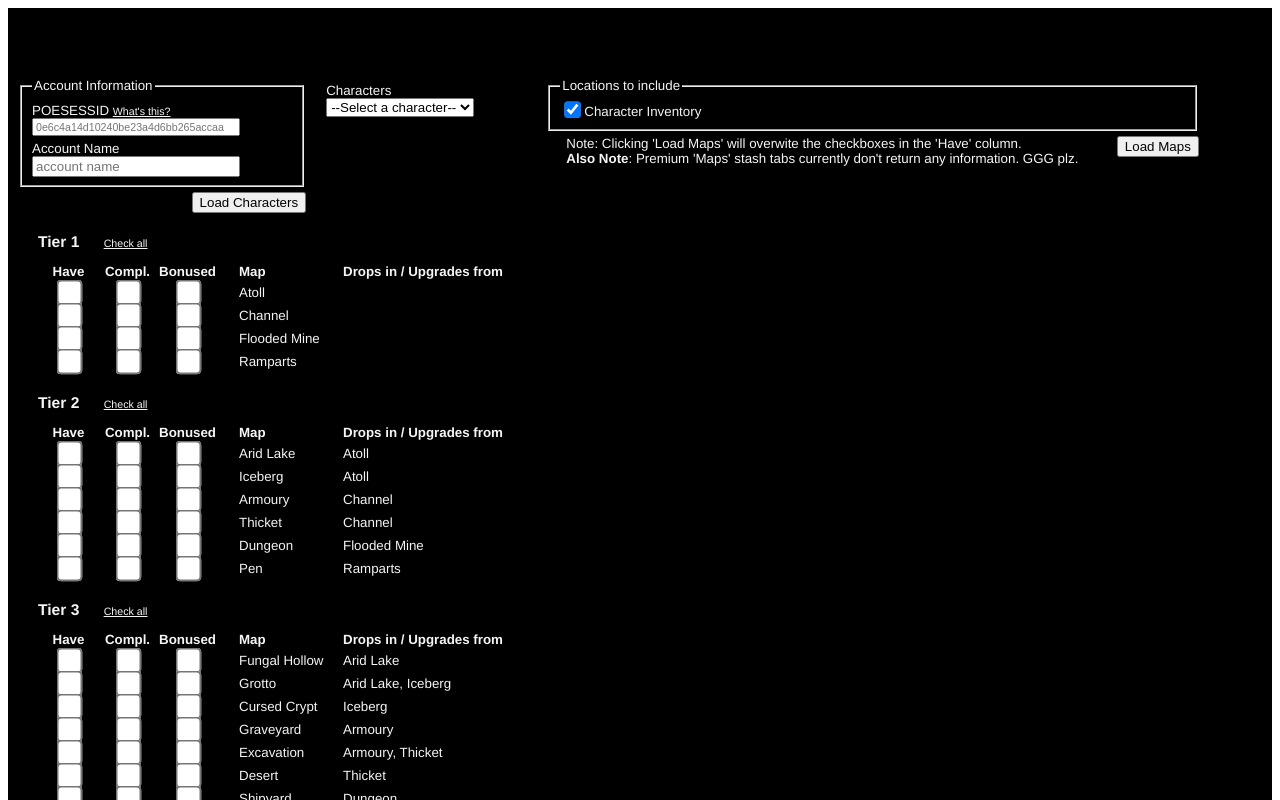
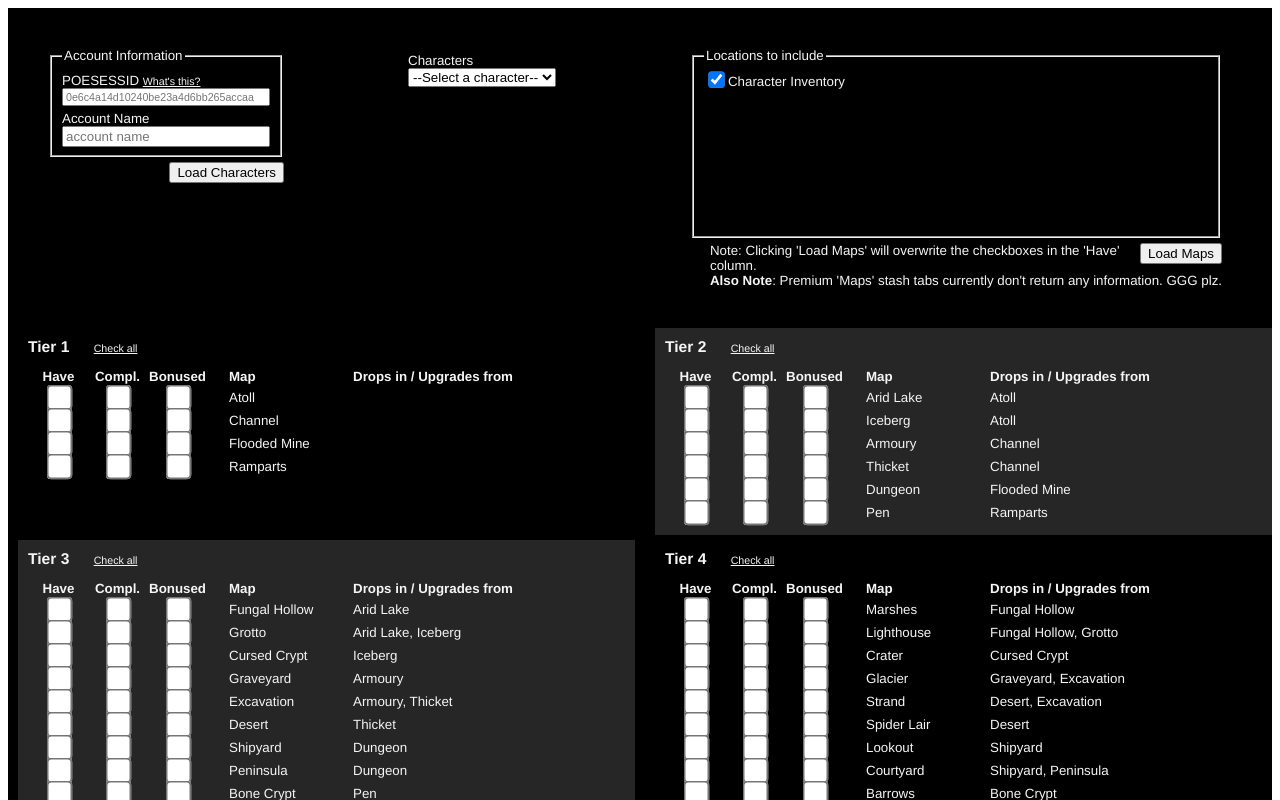
Before and after one commit to ExiledRadiator/atlas-ssf, a Vue app: page / in a window 1280 px wide. Shown: the top 800 px of the page. Built offline with nearby package versions, Linux system fonts and the light colour scheme.

Commit message:
update to use grid instead of flexbox

```diff
--- a/src/App.vue
+++ b/src/App.vue
@@ -51,7 +51,7 @@ export default {
   -webkit-font-smoothing: antialiased;
   -moz-osx-font-smoothing: grayscale;
   color: whitesmoke;
-  padding-top: 60px;
+  padding-top: 30px;
   background-color: black;
   font-size: 10pt;
 }
--- a/src/components/AtlasProgress.vue
+++ b/src/components/AtlasProgress.vue
@@ -1,7 +1,8 @@
 <template>
-  <div>
-    <div class="tier" v-for="tier in tiers">
-      <div><h3>Tier {{ tier.number }} </h3>
+  <div class="tiers">
+    <div class="tier" v-for="tier in tiers" :class="{'shaded': shadeBackground(tier.number)}">
+      <div>
+        <h3>Tier {{ tier.number }} </h3>
         <a @click="toggleClicked(tier.number)">
           <span v-if="allChecked[tier.number - 1]">Uncheck all</span>
           <span v-else>Check all</span>
@@ -112,8 +113,24 @@ export default {
 
     hasMap (mapName) {
      const map = this.maps.filter(m => m.name == mapName);
+     return (map[0] ? this.have[map[0].id] : false);
+    },
 
-     return (map[0] ? this.have[map[0].id] : false);
+    shadeBackground (id) {
+      const row = Math.ceil(id / 2);
+      let shade;
+
+      if ((row % 2 == 1) && (id % 2 == 0)) {
+        shade = true;
+      }
+      else if ((row % 2 == 0) && (id % 2 == 1)) {
+        shade = true;
+      }
+      else {
+        shade = false;
+      }
+
+      return shade;
     }
   },
   computed: {
@@ -191,8 +208,19 @@ h3 {
   padding-right: 20px;
 }
 
+.tiers {
+  display: grid;
+  grid-auto-flow: row;
+  grid-template-columns: 1fr 1fr;
+  gap: 5px 20px;
+  padding-top: 30px;
+  padding-left: 10px;
+}
+
 .tier {
-  padding: 10px 30px;
+  min-width: 485px;
+  max-width: 600px;
+  padding: 10px;
 }
 
 table {
@@ -212,11 +240,16 @@ td.checkbox, th.checkbox {
 }
 
 td.map, th.map {
-  width: 100px;
+  width: 120px;
+  min-width: min-content;
   padding-left: 20px;
 }
 
 input[type=checkbox] {
   transform: scale(2);
 }
+
+.shaded {
+  background: #262627;
+}
 </style>
--- a/src/components/CharacterSelection.vue
+++ b/src/components/CharacterSelection.vue
@@ -39,7 +39,7 @@
       </fieldset>
       <button type="button" @click="getItems" class="input">Load Maps</button>
       <div class="note">
-          Note: Clicking 'Load Maps' will overwite the checkboxes in the 'Have' column.<br />
+          Note: Clicking 'Load Maps' will overwrite the checkboxes in the 'Have' column.<br />
           <b>Also Note</b>: Premium 'Maps' stash tabs currently don't return any information.  GGG plz.
       </div>
     </div>
@@ -48,6 +48,7 @@
 
 <script>
 import axios from 'axios'
+import Api from '../APIService.js'
 
 export default {
   name: 'CharacterSelection',
@@ -61,13 +62,23 @@ export default {
       stashes: ['inv'],
       tabs: [],
       foundMaps: [],
-      promises: []
+      promises: [],
+      api: {}
     }
   },
   methods: {
     characterChanged () {
       localStorage.setItem('character', JSON.stringify(this.character));
-      this.getStashes();
+
+      this.api.getStashes(this.character.league)
+      .then(tabs => {
+        this.tabs = tabs;
+        localStorage.setItem('stashTabs', JSON.stringify(this.tabs));
+      })
+      .catch(error => {
+        // handle error
+        console.log(error.response);
+      });
     },
 
     addMaps (result) {
@@ -87,104 +98,41 @@ export default {
       }
     },
 
-    getInventory () {
-      const url = process.env.VUE_APP_API + '/api/items';
+    getCharacters () {
+      this.api = new Api(this.accountName, this.sessionId);
 
-      const body = new FormData();
-      body.set('accountName', this.accountName);
-      body.set('sessionId', this.sessionId);
-      body.set('character', this.character.name);
-
-      this.promises.push(axios.post(url, body))
-    },
-
-    getItems () {
-      this.foundMaps = [];
-      this.promises = [];
-
-      const baseUrl = process.env.VUE_APP_API + '/api/stashes';
-
-      if (this.stashes.includes("inv")) {
-        this.getInventory();
-      }
-
-      this.stashes.forEach(id => {
-        // filter out the 'inv' entry and handle separately
-        const parsedId = parseInt(id);
-
-        if (!isNaN(parsedId)) {
-          this.promises.push(axios.get(baseUrl, {
-            params: {
-              accountName: this.accountName,
-              sessionId: this.sessionId,
-              league: this.character.league,
-              tabs: 0,
-              tabIndex: parsedId
-            }
-          }));
-        }
-      });
-
-      axios.all(this.promises)
-      .then(results => {
-        results.forEach(r => this.addMaps(r));
-        this.$emit('items-loaded', this.foundMaps);
-      });
-    },
-
-    getStashes () {
-      let baseUrl = process.env.VUE_APP_API + '/api/stashes';
-
-      axios.get(baseUrl, {
-        params: {
-          accountName: this.accountName,
-          sessionId: this.sessionId,
-          league: this.character.league,
-          tabs: 1
-        }
-      })
-      .then(response => {
-        if (response.data) {
-          this.tabs = response.data.tabs;
-          localStorage.setItem('stashTabs', JSON.stringify(this.tabs));
-        }
-      })
-      .catch(error => {
-        console.log(error.request);
-        console.log(error.message);
-        console.log(error.response.data);
-      });
-    },
-
-    getCharacters () {
-      const url = process.env.VUE_APP_API + '/api/characters';
-      const body = new FormData();
-      body.set('accountName', this.accountName);
-      body.set('sessionId', this.sessionId);
-
-      axios.post(url, body)
-      .then(response => {
-        this.characters.splice(0, this.characters.length - 1);
-        if (response.data) {
-          response.data.forEach(item => {
-            this.characters.push(item);
-            if (item.lastActive) {
-              this.character = item
-            }
-          });
-        }
+      this.api.getCharacters()
+      .then(characters => {
+        this.characters = characters;
+        this.character = characters.find(c => c.lastActive);
 
         localStorage.setItem('sessionId', this.sessionId);
         localStorage.setItem('accountName', this.accountName);
         localStorage.setItem('characters', JSON.stringify(this.characters));
         localStorage.setItem('character', JSON.stringify(this.character));
-
-        this.getStashes();
+      })
+      .then(() => this.api.getStashes(this.character.league))
+      .then(tabs => {
+        this.tabs = tabs;
+        localStorage.setItem('stashTabs', JSON.stringify(this.tabs));
       })
       .catch(error => {
-        console.log(error.request);
-        console.log(error.message);
-        console.log(error.response.data);
+        // handle error
+        console.log(error.response);
+      });
+    },
+
+    getItems () {
+      this.foundMaps = [];
+
+      this.api.getItems(this.character, this.stashes)
+      .then(results => {
+        results.forEach(r => this.addMaps(r));
+        this.$emit('items-loaded', this.foundMaps);
+      })
+      .catch(error => {
+        // handle error
+        console.log(error.response);
       });
     }
   },
@@ -238,27 +186,25 @@ button {
 }
 
 div.stashes {
-  display: flex;
-  flex-wrap: wrap;
-}
-
-div.big {
-  flex: 3 2 50%;
+  display: grid;
+  grid-auto-flow: column;
+  grid-template-rows: repeat(8, 20px);
+  grid-template-columns: repeat(auto-fill, min-content);
 }
 
 div.stash {
-  flex: 1 0 36%;
   margin: 2px;
 }
 
 div.inputs {
-  display: inline-flex;
-  justify-content: center;
-  width: 95%;
+  display: grid;
+  grid-template-columns: 1fr 1fr 2fr;
+  grid-auto-flow: row;
+  justify-items: center;
+  width: 100%;
 }
 
 div.input {
-  flex-grow: 1;
   padding: 10px;
 }
 
```
